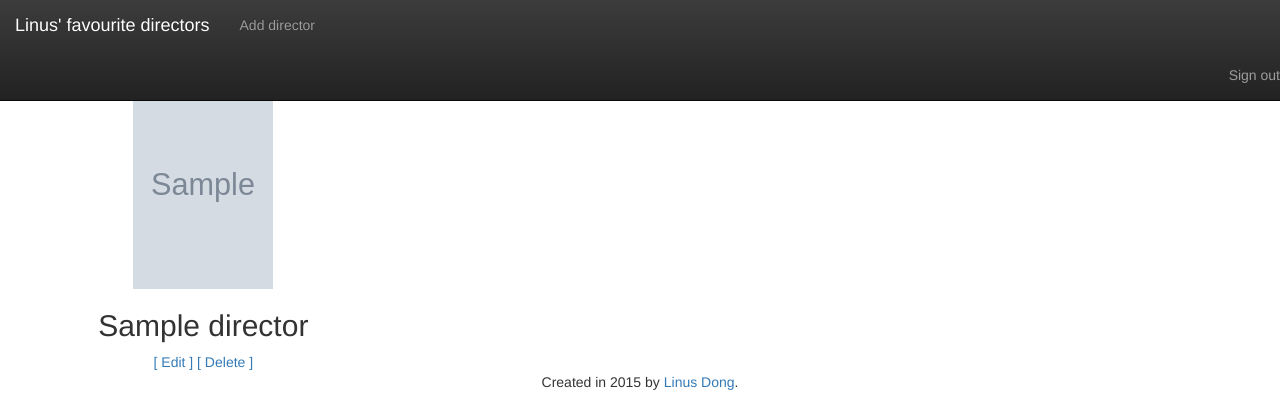
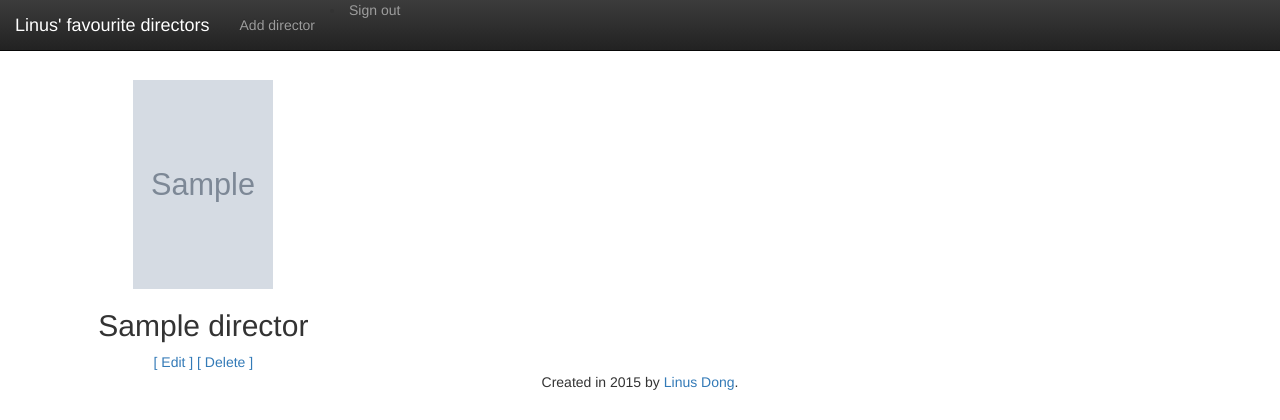
Before and after one commit to linusdong/Udacity_Nanodegree_FullStackWeb, a Flask app: page / in a window 1280 px wide. Shown: the top 420 px of the page. Run offline with Flask 2, Linux system fonts and the light colour scheme; the visitor is signed in with stand-in values (Sample User, id 1); tables that the repository leaves empty hold one stand-in row (values such as "Sample post"); grey boxes marked "Sample" are stand-in pictures; some libraries are stand-ins or nearby versions.

Commit message:
UPD styling on login/logout function
update DOM structure

```diff
--- a/P3/templates/index.html
+++ b/P3/templates/index.html
@@ -1,11 +1,9 @@
 {% extends "layout.html" %} {% block title %}Linus' favourite directors{% endblock %} {% block navbar %} {% if user %}
-<div class="collapse navbar-collapse">
-    <ul class="nav navbar-nav">
-        <li>
-            <a href="{{url_for('newDirector')}}"> Add director</a>
-        </li>
-    </ul>
-</div>
+<ul class="nav navbar-nav">
+    <li>
+        <a href="{{url_for('newDirector')}}"> Add director</a>
+    </li>
+</ul>
 {% endif %} {% endblock %} {% block content %}
 <!--MESSAGE FLASHING EXAMPLE index start-->
 {% with messages = get_flashed_messages() %} {% if messages %}
--- a/P3/templates/layout.html
+++ b/P3/templates/layout.html
@@ -30,14 +30,17 @@
                 <div class="navbar-header">
                     <a class="navbar-brand" href="{{url_for('listAllDirectors')}}">Linus' favourite directors</a>
                 </div>
-                {% block navbar %}{% endblock %} {% if 'user_id' not in session %}
-                <p class="navbar-text navbar-right"><a href="{{url_for('showLogin')}}" class="navbar-link">Sign in</a></p>
-                {% else %}
-                <p class="navbar-text navbar-right"><a href="{{url_for('disconnect')}}" class="navbar-link">Sign out</a></p>
-                {% endif %}
+                <div class="collapse navbar-collapse">
+                    {% block navbar %}{% endblock %} {% if 'user_id' not in session %}
+                    <ul class="nav navbar-nav navbar-right">
+                        <li><a href="{{url_for('showLogin')}}" class="navbar-link">Sign in</a></li>
+                        {% else %}
+                        <li><a href="{{url_for('disconnect')}}" class="navbar-link">Sign out</a></li>
+                    </ul>{% endif %}
+                </div>
             </div>
         </div>
-        {% block content %}{% endblock %}
+        {% block content %} {% endblock %}
     </div>
     <div id="footer">
         {% block footer %}
```
Also changed, not shown: P3/templates/listDirector.html (+5 -7 lines), P3/templates/listMovie.html (+5 -7 lines).
